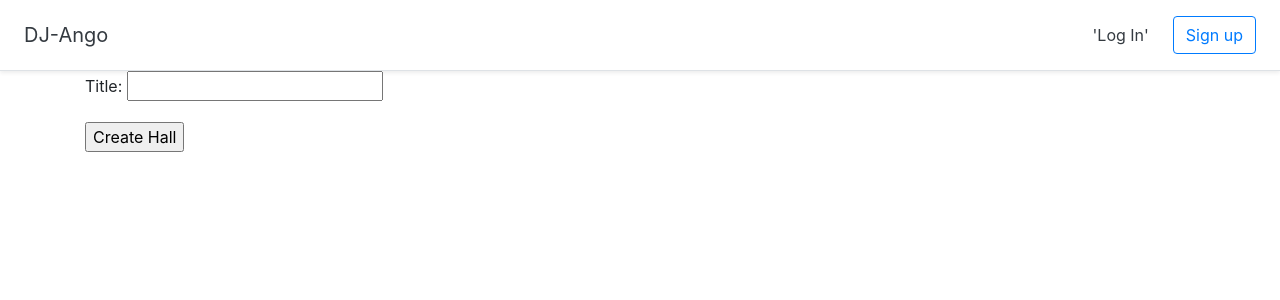
After one commit to Datny/Dj-Ango-CBVs, a Django app: page /halloffame/create in a window 1280 px wide. The commit adds this page. Shown: the top 300 px of the page. Run offline with Django 3.2, Linux system fonts and the light colour scheme; some libraries are stand-ins or nearby versions.

Commit message:
break to learn about super()

```diff
--- a/learncbvs-proj/core/models.py
+++ b/learncbvs-proj/core/models.py
@@ -1,8 +1,11 @@
 from django.db import models
+from django.contrib.auth.models import User
+
 
 # Create your models here.
 class Hall(models.Model):
     title = models.CharField(max_length=255)
+    user = models.ForeignKey(User, on_delete=models.CASCADE)
 
 class Video(models.Model):
     title = models.CharField(max_length=255)
--- /dev/null
+++ b/learncbvs-proj/core/templates/core/create_hall.html
@@ -0,0 +1,12 @@
+{% extends "core/base.html" %}
+
+{% block content %}
+    <div class="container">
+        <form method="post">
+            {% csrf_token %}
+            {{form.as_p}}
+            <input type="submit" value="Create Hall">
+        </form>
+    </div>
+
+{% endblock %}
--- a/learncbvs-proj/core/templates/core/home.html
+++ b/learncbvs-proj/core/templates/core/home.html
@@ -2,6 +2,6 @@
 
 {% block content %}
 
-
+    <div class="container">Welcome on landing page</div>
 
 {% endblock %}
--- a/learncbvs-proj/core/views.py
+++ b/learncbvs-proj/core/views.py
@@ -1,13 +1,24 @@
-from django.shortcuts import render
+from django.shortcuts import render, redirect
 from django.urls import reverse_lazy
 from django.views import generic
 from django.contrib.auth.forms import UserCreationForm
-
+from . models import Hall
 # Create your views here.
 def home(request):
     return render(request,"core/home.html")
+
+class CreateHall(generic.CreateView):
+    model = Hall
+    fields = ['title']
+    template_name = 'core/create_hall.html'
+    success_url = reverse_lazy('home')
 
 class SignUp(generic.CreateView):
     form_class = UserCreationForm
     success_url = reverse_lazy('home')
     template_name = 'registration/signup.html'
+
+    def form_valid(self, form):
+        form.instance.user = self.request.user
+        super(CreateHall, self).form_valid(form)
+        return redirect('home')
--- a/learncbvs-proj/learncbvs/urls.py
+++ b/learncbvs-proj/learncbvs/urls.py
@@ -23,10 +23,12 @@ from django.conf import settings
 urlpatterns = [
     path('admin/', admin.site.urls),
     path('',views.home, name='home'),
+    #login
     path('signup/', views.SignUp.as_view(), name='signup'),
-    path('login/',auth_view.LoginView.as_view(), name='login'),
-    path('logout', auth_view.LogoutView.as_view(),name='logout')
-
+    path('login/', auth_view.LoginView.as_view(), name='login'),
+    path('logout', auth_view.LogoutView.as_view(),name='logout'),
+    #crud
+    path('halloffame/create',views.CreateHall.as_view(), name='create_hall'),
 ]
 
 urlpatterns += static(settings.STATIC_URL, document_root=settings.STATIC_ROOT)
```
Also changed, not shown: learncbvs-proj/core/migrations/0001_initial.py.
